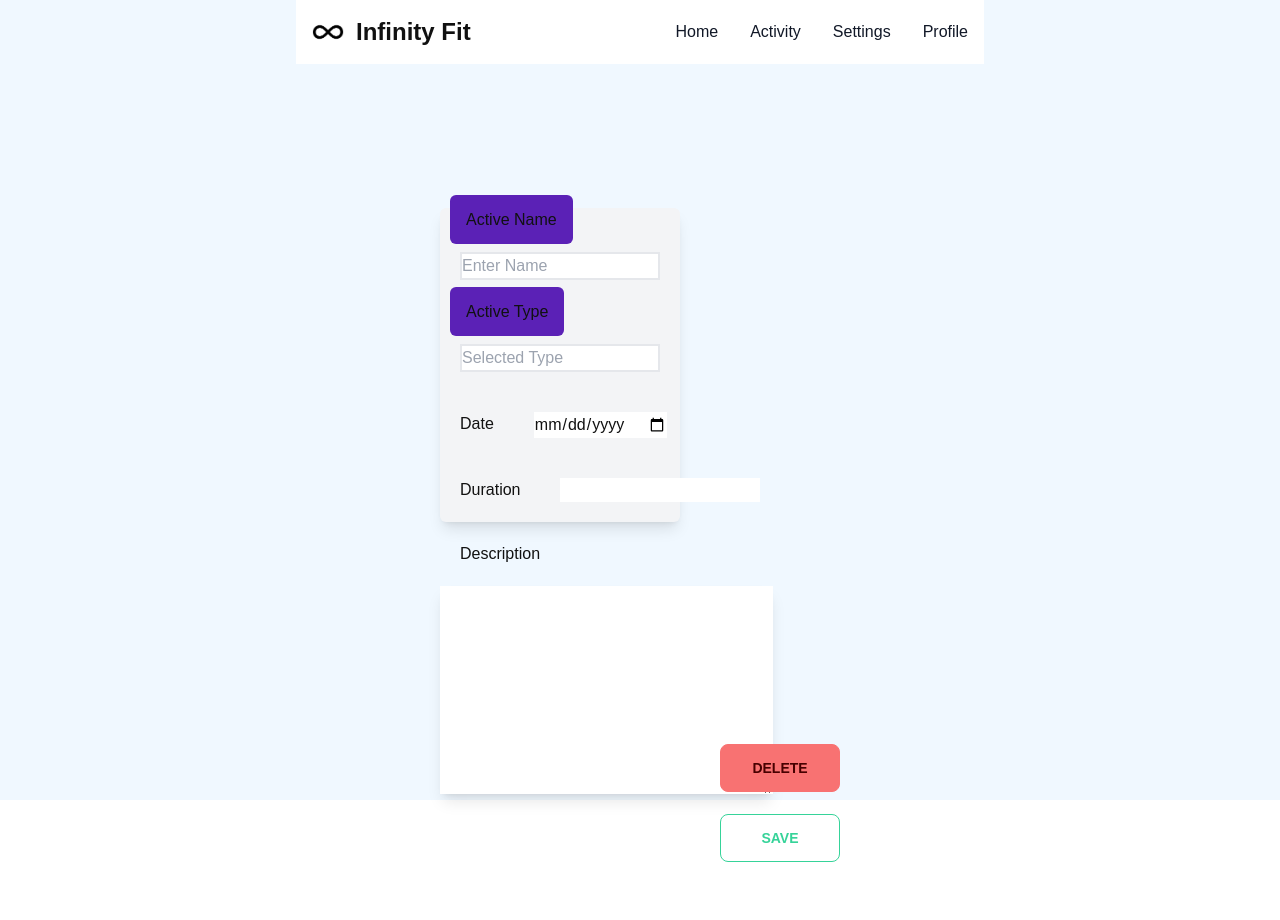
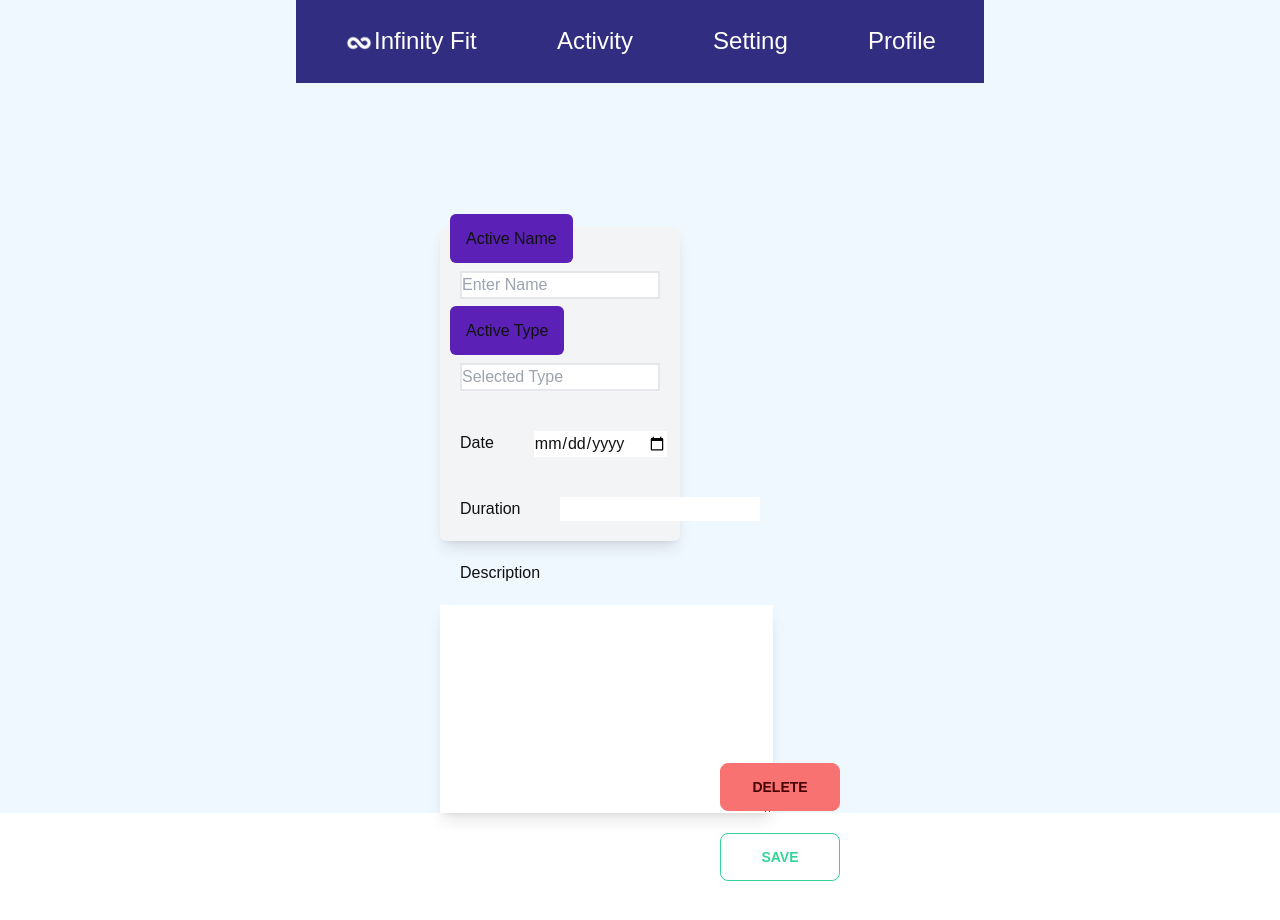
Before and after one commit to JSD5-InfinityFit/front-end-dev, a React (Vite) app: page /activity-card in a window 1280 px wide. Shown: the top 920 px of the page. Before the commit the page ends 862 px from the top, so only its background shows below. Built offline with nearby package versions, Linux system fonts and the light colour scheme; no server answers.

Commit message:
edit layout(navbar) on avtivitycard page

```diff
--- a/src/components/Activitycard.jsx
+++ b/src/components/Activitycard.jsx
@@ -1,7 +1,9 @@
 import React, { useEffect, useState } from 'react';
 import './Activitycard.css'
 import { useParams } from 'react-router-dom';
-import Navbar from './Navbar';
+import Layout from '../Layout';
+import Navbar from '../components/Navbar'
+import NavbarDT from '../components/NavbarDT';
 
 
 function CardActivity() {
@@ -59,8 +61,9 @@ useEffect(() => {
   };
 
   return (
+  <Layout>
     <>
-    <Navbar/>
+    {/* <Navbar /> */}
     <div class="m-36">
       <form class="flex flex-col">
       <div class="bg-gray-100 w-3/5 rounded-md shadow-lg">
@@ -118,7 +121,9 @@ useEffect(() => {
       </div>
     </form>
   </div>
+
   </>
+  </Layout>
   );
 }
 
--- a/src/pages/Home.jsx
+++ b/src/pages/Home.jsx
@@ -1,6 +1,6 @@
 import Layout from '../Layout.jsx';
 import ActivityList from '../components/ActivityList.jsx';
-import Activitycard from '../components/Activitycard.jsx';
+
 const Home = () => {
 
   return (
```
